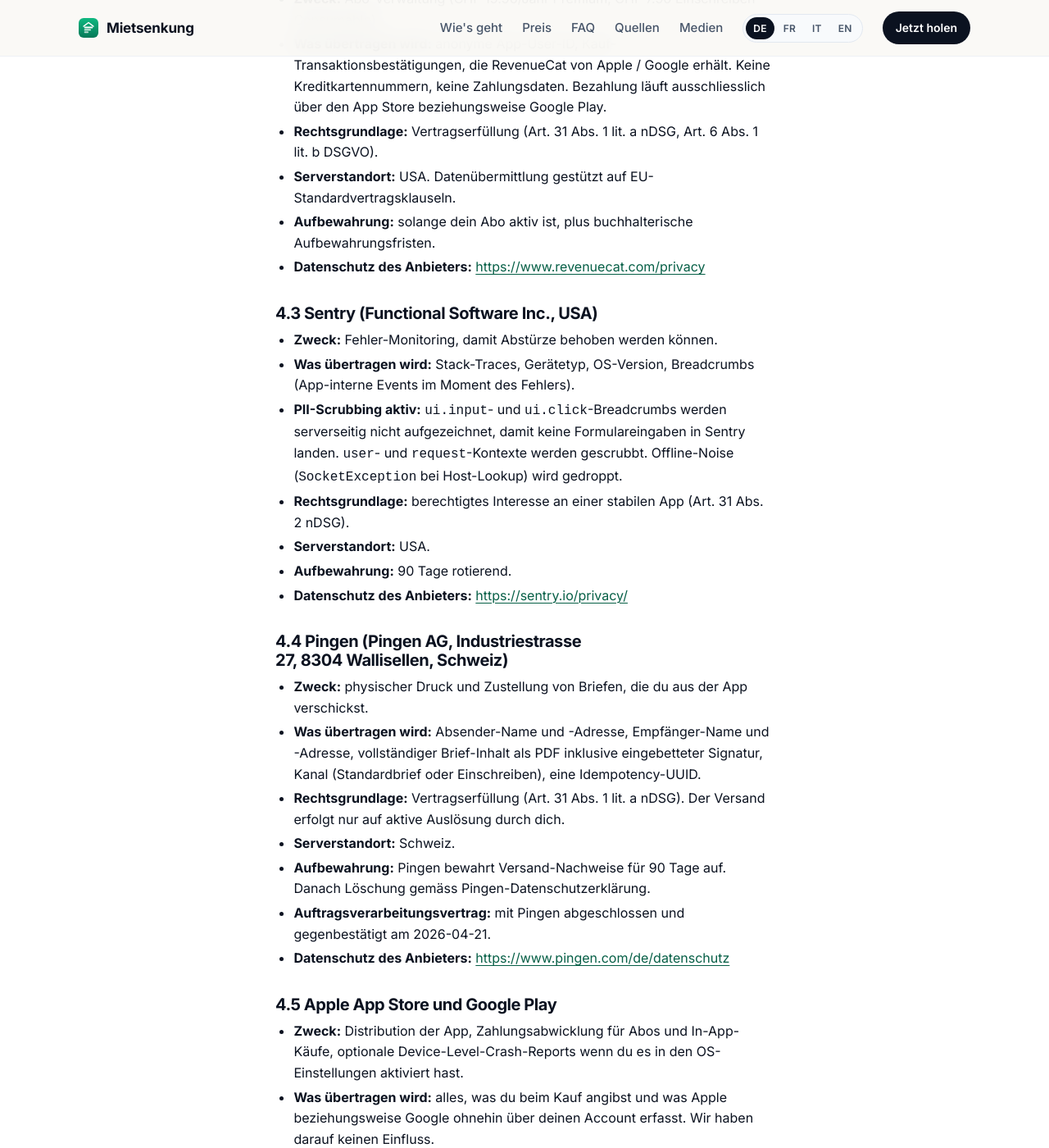
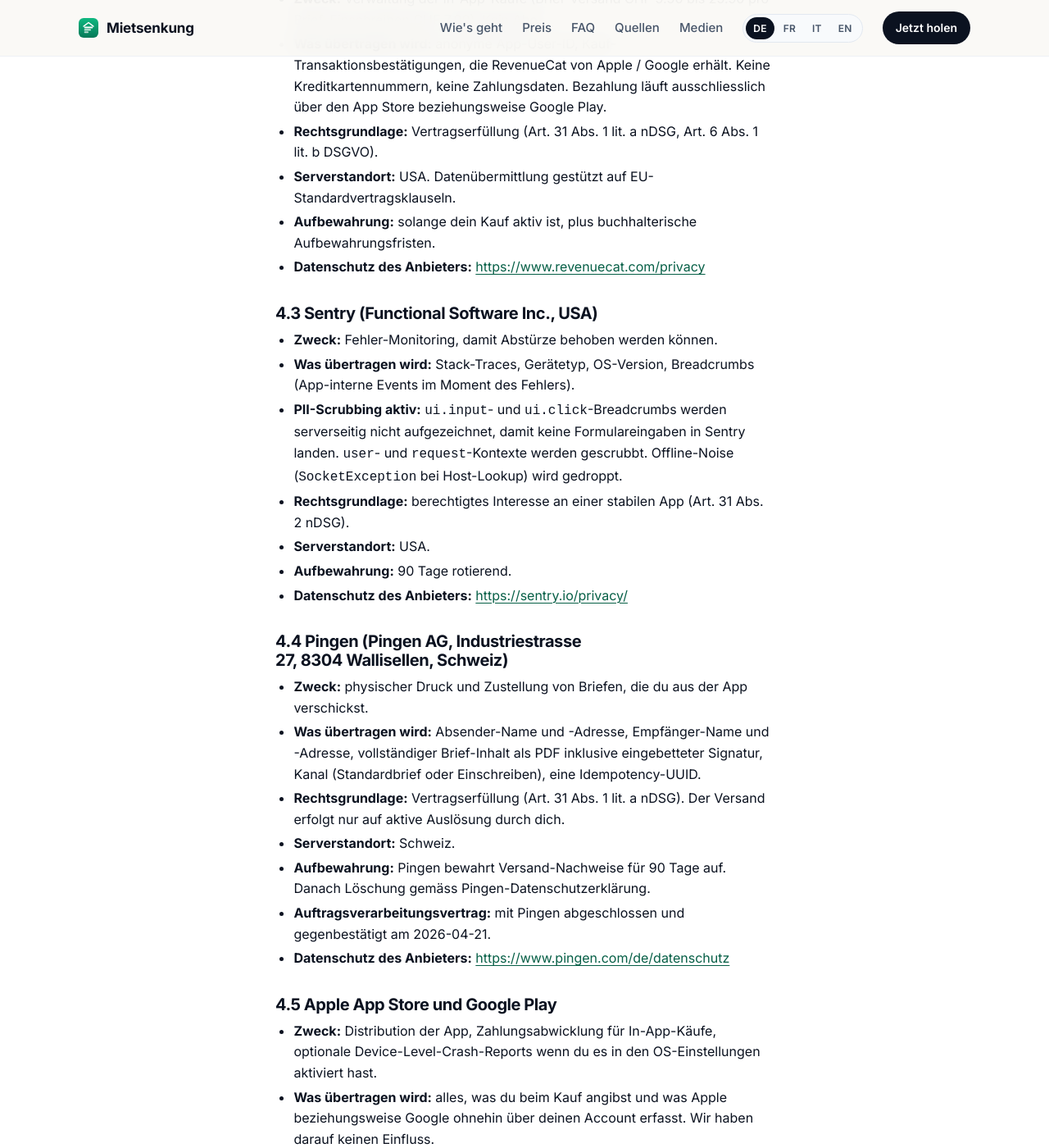
Before and after one commit to mietsenkung-app/mietsenkung-app.github.io, a Jekyll site: the page built from privacy-de.md, in a window 1280 px wide and 1400 px high, scrolled down 3280 px. Shown: the whole window at 82% size. Built offline with Jekyll 4.4.1, drawn with Linux system fonts in a browser that asks for light colours; some of the changed text lies outside the part shown.

Commit message:
Datenschutz: veraltete Abo-/Premium-Formulierung in allen 4 Sprachen auf Pay-per-Use korrigiert (RevenueCat-Sektion + App-Store-Zweck)

```diff
--- a/privacy-de.md
+++ b/privacy-de.md
@@ -54,14 +54,14 @@ Löschst du die App, sind alle Mietvertragsdaten weg. Es gibt keine Backup-Spur
 - **Mietvertrag:** Netto-Mietzins, Startdatum des Mietverhältnisses, Datum der letzten Anpassung, Referenzzinssatz bei der Anpassung, Kündigungstermine
 - **Brief-Historie:** generierte Briefe (PDF), Pingen-Tracking-IDs, Versanddatum
 - **Signatur:** Finger-gezeichnetes PNG-Bild, pro Mieter\*in einmal erfasst, als BLOB in sqflite
-- **Premium-Status:** gecachter RevenueCat-Entitlement-Flag
+- **Kauf-Status:** gecachter RevenueCat-Entitlement-Flag
 - **App-Einstellungen:** Sprache, Theme, Push-Präferenzen
 
 ### 3.2 Technische Daten (anonym)
 
 - **FCM-Token:** eine anonyme Zeichenkette, die Googles Push-System pro App-Installation vergibt, damit wir dir Zins-Alarme schicken können. Kein Personenbezug.
 - **App-Check-Token:** kurzlebiges Attestation-Token, das Integrität deines Geräts gegenüber Firebase bestätigt. Kein Personenbezug.
-- **RevenueCat-App-User-ID:** anonyme UUID zur Zuordnung deines Abos. Kein Personenbezug, keine E-Mail.
+- **RevenueCat-App-User-ID:** anonyme UUID zur Zuordnung deiner Käufe. Kein Personenbezug, keine E-Mail.
 - **Crash-Reports:** falls die App abstürzt, werden Stack-Trace, Gerätetyp und OS-Version an Sentry gesendet. PII wird vor Versand aktiv entfernt (siehe Ziff. 4.3).
 - **Anonyme Nutzungs-Statistiken (opt-out):** Standardmässig aktiviert, jederzeit in den Einstellungen unter Datenschutz abschaltbar. Es werden ausschliesslich aggregierte Tages-Zähler in Firestore geführt (z.B. "Anzahl Anspruchs-Prüfungen heute", "Anzahl versendete Briefe heute", "Summe der akzeptierten CHF-Reduktionen heute" in 10er-Schritten gebuckelt). Es gibt **kein** User-ID-Feld, **kein** Device-ID-Feld, **kein** Event mit personenbezogenen Daten. Eine Re-Identifikation einzelner Personen aus diesen Zählern ist nicht möglich. Rechtsgrundlage: berechtigtes Interesse an Produkt-Erfolgsmessung (Art. 31 Abs. 2 nDSG, Art. 6 Abs. 1 lit. f DSGVO).
 
@@ -91,11 +91,11 @@ Wir arbeiten mit wenigen, sorgfältig ausgewählten Auftragsverarbeitern zusamme
 
 ### 4.2 RevenueCat (RevenueCat Inc., USA)
 
-- **Zweck:** Abo-Verwaltung (CHF 19.90/Jahr Premium, CHF 7.90 Einschreiben-Consumable).
+- **Zweck:** Verwaltung der In-App-Käufe (Brief-Versand CHF 9.90 bis 29.90 pro Brief, Einschreiben CHF 7.90). Kein Abo.
 - **Was übertragen wird:** anonyme App-User-ID, Kauf-Transaktionsbestätigungen, die RevenueCat von Apple / Google erhält. Keine Kreditkartennummern, keine Zahlungsdaten. Bezahlung läuft ausschliesslich über den App Store beziehungsweise Google Play.
 - **Rechtsgrundlage:** Vertragserfüllung (Art. 31 Abs. 1 lit. a nDSG, Art. 6 Abs. 1 lit. b DSGVO).
 - **Serverstandort:** USA. Datenübermittlung gestützt auf EU-Standardvertragsklauseln.
-- **Aufbewahrung:** solange dein Abo aktiv ist, plus buchhalterische Aufbewahrungsfristen.
+- **Aufbewahrung:** solange dein Kauf aktiv ist, plus buchhalterische Aufbewahrungsfristen.
 - **Datenschutz des Anbieters:** [https://www.revenuecat.com/privacy](https://www.revenuecat.com/privacy)
 
 ### 4.3 Sentry (Functional Software Inc., USA)
@@ -120,7 +120,7 @@ Wir arbeiten mit wenigen, sorgfältig ausgewählten Auftragsverarbeitern zusamme
 
 ### 4.5 Apple App Store und Google Play
 
-- **Zweck:** Distribution der App, Zahlungsabwicklung für Abos und In-App-Käufe, optionale Device-Level-Crash-Reports wenn du es in den OS-Einstellungen aktiviert hast.
+- **Zweck:** Distribution der App, Zahlungsabwicklung für In-App-Käufe, optionale Device-Level-Crash-Reports wenn du es in den OS-Einstellungen aktiviert hast.
 - **Was übertragen wird:** alles, was du beim Kauf angibst und was Apple beziehungsweise Google ohnehin über deinen Account erfasst. Wir haben darauf keinen Einfluss.
 - **Datenschutz von Apple:** [https://www.apple.com/legal/privacy/](https://www.apple.com/legal/privacy/)
 - **Datenschutz von Google:** [https://policies.google.com/privacy](https://policies.google.com/privacy)
```
Also changed, not shown: privacy-en.md (+5 -5 lines), privacy-fr.md (+3 -3 lines), privacy-it.md (+3 -3 lines).
